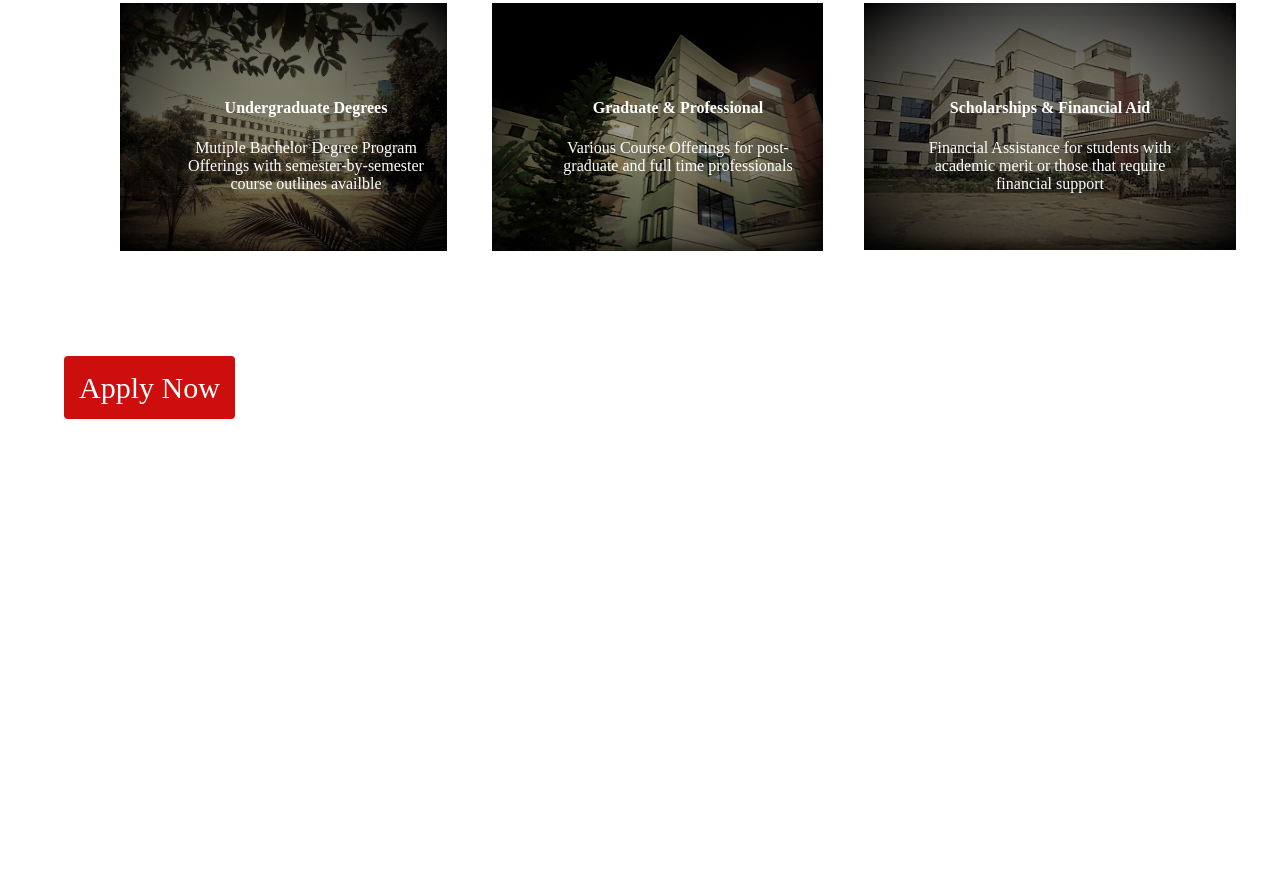
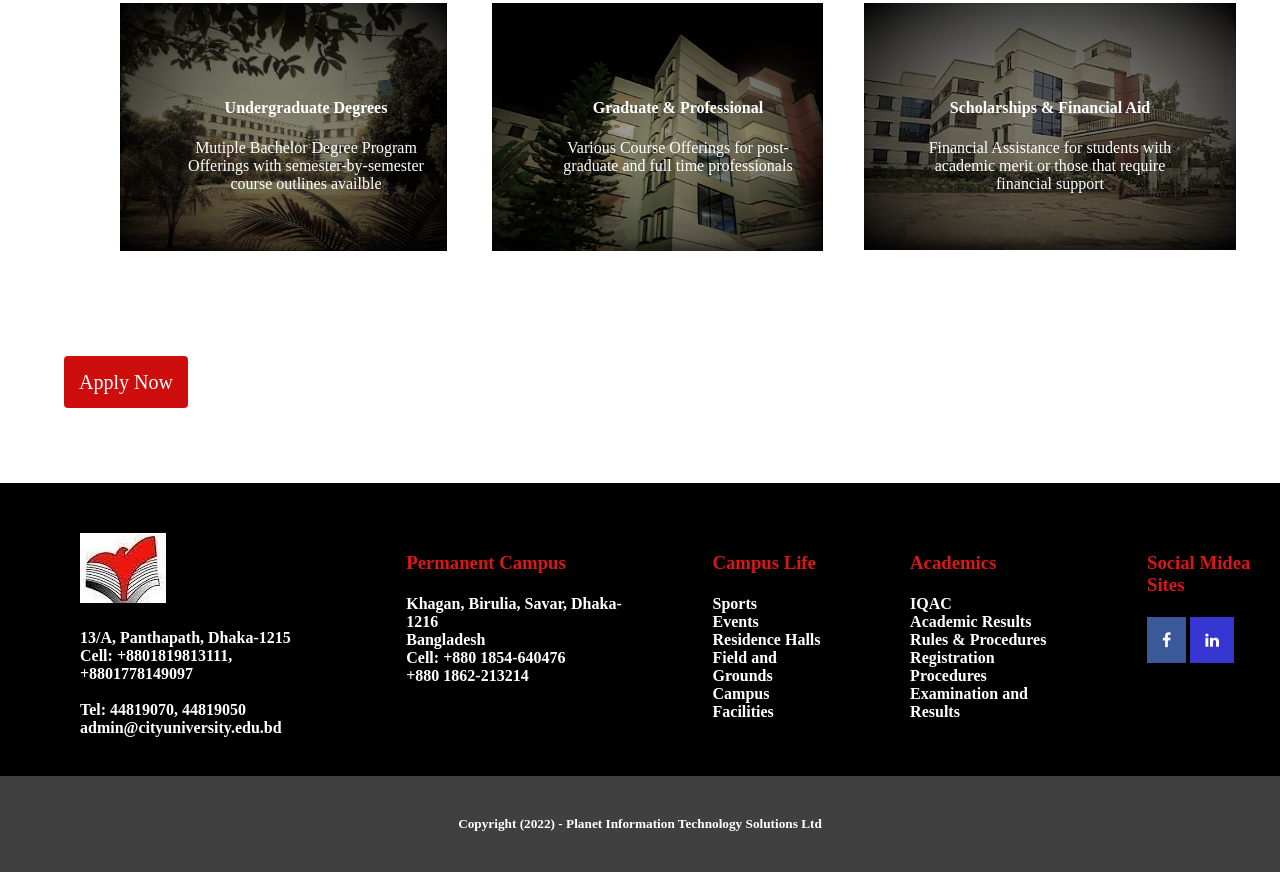
Before and after one commit to Shifat507/City-University, a plain HTML site: page index.html in a window 1280 px wide. Shown: the part 1367-2239 px from the top of the page. Before the commit the page ends 1861 px from the top, so only its background shows below. Drawn offline with Linux system fonts and the light colour scheme.

Commit message:
complete

```diff
--- a/index.html
+++ b/index.html
@@ -12,6 +12,7 @@
     <link rel="stylesheet" href="apply.html">
     <link rel="stylesheet" href="congrats.html">
     <link rel="shortcut icon" href="images/titile-logoo.jpg" type="image/x-icon">
+    <link rel="stylesheet" href="https://cdnjs.cloudflare.com/ajax/libs/font-awesome/4.7.0/css/font-awesome.min.css">
 </head>
 <body>
     <header>
@@ -67,6 +68,54 @@
             <a class="apply-now" target="_blank" href="apply.html">Apply Now</a>
         </section>
     </header>
+    <footer>
+        <section>
+            <div class="combine">
+                <div class="contact-info footer-area">
+                    <img src="images/titile-logoo.jpg" alt="">
+                    <h4>13/A, Panthapath, Dhaka-1215 <br>
+                    Cell: +8801819813111, +8801778149097 <br> <br>
+                    Tel: 44819070, 44819050 <br>
+                    admin@cityuniversity.edu.bd <br> <br> </h4>
+                </div>
+                <div class="contact-info footer-area">
+                    <h3 class="footer-headline">Permanent Campus</h3>
+                    <h4>Khagan, Birulia, Savar, Dhaka-1216 <br>
+                        Bangladesh <br>
+                        Cell: +880 1854-640476 <br>
+                        +880 1862-213214 <br></h4>
+                </div>
+                <div class="contact-info footer-area">
+                    <h3 class="footer-headline">Campus Life</h3>
+                    <h4>Sports <br>
+                        Events <br>
+                        Residence Halls <br>
+                        Field and Grounds <br>
+                        Campus Facilities <br></h4>
+                </div>
+                <div class="contact-info footer-area">
+                    <h3 class="footer-headline" class="footer-headline">Academics</h3>
+                    <h4>IQAC <br>
+                        Academic Results <br>
+                        Rules & Procedures <br>
+                        Registration  Procedures <br>
+                        Examination and Results <br> </h4>
+                </div>
+                <div class="contact-info footer-area">
+                    <h3 class="footer-headline">Social Midea Sites</h3>
+                    <h4>
+                        <a href="https://www.facebook.com/cu.edu.bd/" class="fa fa-facebook"></a>
+                        <a href="https://www.linkedin.com/company/cubangladesh/" class="fa fa-linkedin"></a>
+                    </h4>
+                </div>
+
+            </div>
+            <div class="cp-right">
+                <h5>Copyright (2022) - Planet Information Technology Solutions Ltd</h5>
+            </div>
+
+        </section>
+    </footer>
 
 
 </body>
--- a/style.css
+++ b/style.css
@@ -21,14 +21,15 @@ nav li{
 }
 nav{
     margin-top: 1.2%;
-    margin-left: 25%;
+    margin-left: 35%;
+    justify-content: flex-end;
 }
 nav li:hover{
     background-color: rgb(134, 104, 104);
 }
 a{
     text-decoration: none;
-    font-size: 30px;
+    font-size: 20px;
     padding: 15px;
     color: brown;
 }
@@ -38,12 +39,11 @@ nav > ul > li:hover > ul{
 .dropdown{
     display: none;
     position: absolute;
-    background-color: white;
 }
 .more-info{
     padding-left: 12px;
     text-decoration: none;
-    font-size: 30px;
+    font-size: 20px;
     color: brown;
 }
 .fornt-image{
@@ -110,3 +110,38 @@ nav > ul > li:hover > ul{
     margin-top: 7%;
     padding-bottom: 7%;
 }
+.footer-area{
+    margin-top: 0%;
+    padding-top:  50px;
+    padding-left: 80px;
+    margin-bottom: 0%;
+}
+.contact-info{
+    background-color: black;
+    color: white;
+}
+.combine{
+    display: flex;
+}
+.fa:hover {
+    opacity: 0.7;
+}
+.fa-facebook {
+    background: #3B5998;
+    color: white;
+}
+.fa-linkedin{
+    background: rgb(54, 54, 211);
+    color: white;
+}
+.footer-headline{
+    color: rgb(218, 23, 23);
+}
+.cp-right{
+    background-color: rgb(65, 64, 64);
+    color: white;
+    padding-top: 18px;
+    padding-bottom: 18px;
+    text-align: center;
+
+}
```
